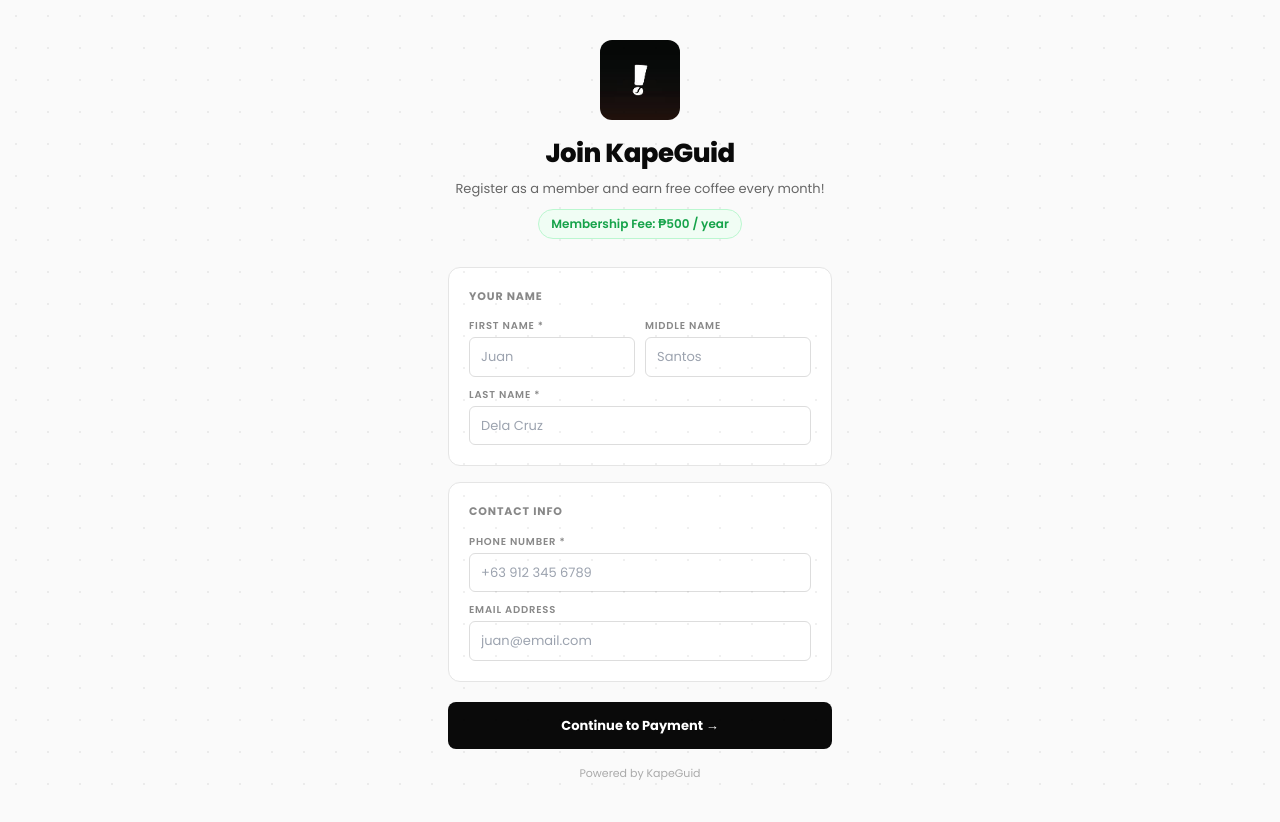
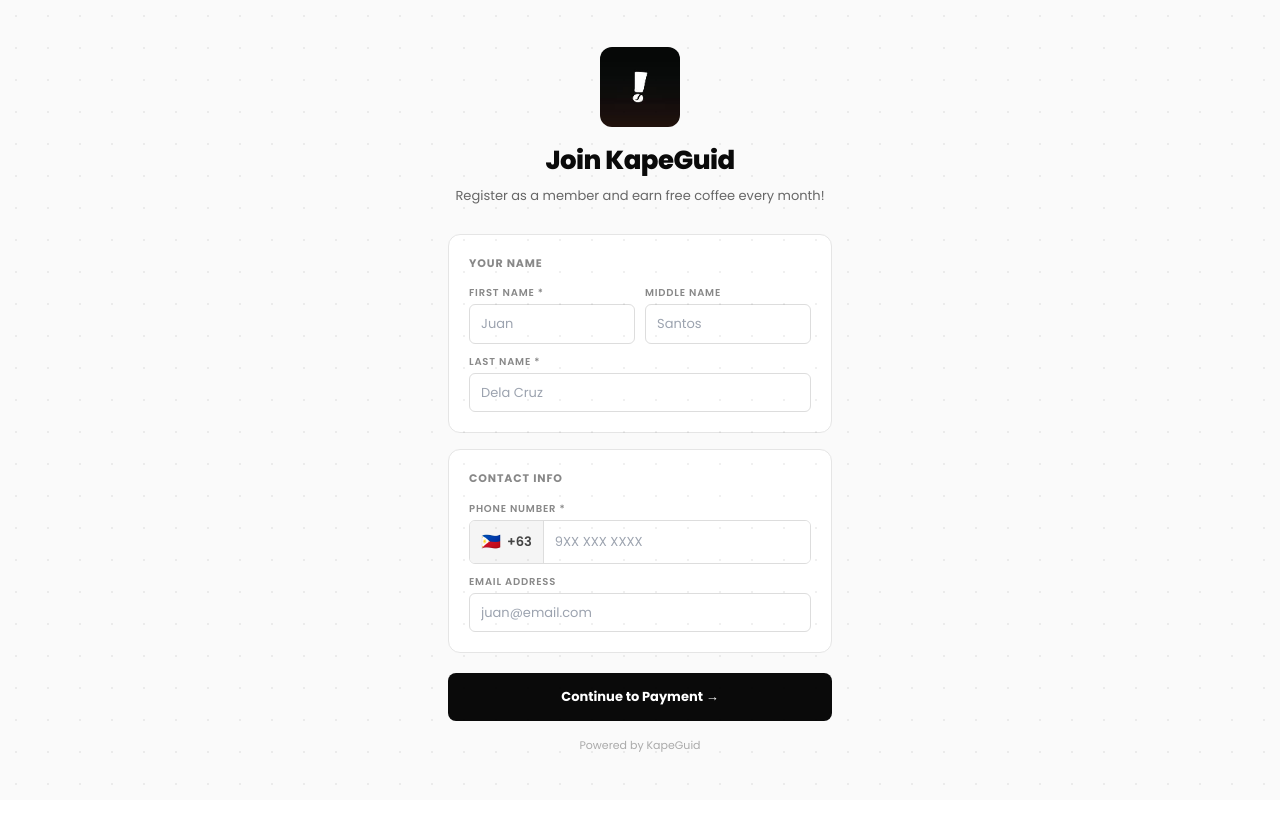
Before and after one commit to atundaryl-ops/kapeguidv2, a Next.js app: page /register in a window 1280 px wide. After the commit the page ends 800 px from the top, so only its background shows below. Built offline with nearby package versions, Linux system fonts and the light colour scheme; no server answers.

Commit message:
adjustment6

```diff
--- a/app/customers/page.tsx
+++ b/app/customers/page.tsx
@@ -32,7 +32,7 @@
     const q = search.toLowerCase();
     let list = customers;
     if (filter === "active")   list = list.filter((c) => c.is_active);
-    if (filter === "inactive") list = list.filter((c) => !c.is_active && c.payment_status !== "submitted");
+    if (filter === "inactive") list = list.filter((c) => !c.is_active && c.payment_status !== "submitted" && c.payment_status !== "rejected");
     if (filter === "pending")  list = list.filter((c) => c.payment_status === "submitted");
     if (filter === "rejected") list = list.filter((c) => c.payment_status === "rejected");
     if (q) list = list.filter((c) =>
@@ -46,7 +46,7 @@
   const counts = {
   all:      customers.length,
   active:   customers.filter((c) => c.is_active).length,
-  inactive: customers.filter((c) => !c.is_active && c.payment_status !== "submitted").length,
+  inactive: customers.filter((c) => !c.is_active && c.payment_status !== "submitted" && c.payment_status !== "rejected").length,
   pending:  customers.filter((c) => c.payment_status === "submitted").length,
   rejected: customers.filter((c) => c.payment_status === "rejected").length,
 };
--- a/app/register/page.tsx
+++ b/app/register/page.tsx
@@ -34,8 +34,8 @@
     const e: Record<string, string> = {};
     if (!form.first_name.trim()) e.first_name = "First name is required";
     if (!form.last_name.trim())  e.last_name  = "Last name is required";
-    if (!form.phone.trim())      e.phone      = "Phone number is required";
-    else if (!/^[0-9+\-\s()]{7,15}$/.test(form.phone.trim())) e.phone = "Invalid phone number";
+    if (!form.phone.trim())           e.phone = "Phone number is required";
+    else if (!/^9[0-9]{9}$/.test(form.phone.trim())) e.phone = "Must start with 9 and be 10 digits (e.g. 9171234567)";
     if (form.email && !/^[^\s@]+@[^\s@]+\.[^\s@]+$/.test(form.email)) e.email = "Invalid email";
     setErrors(e);
     return Object.keys(e).length === 0;
@@ -70,7 +70,7 @@
       first_name:      form.first_name.trim(),
       middle_name:     form.middle_name.trim() || null,
       last_name:       form.last_name.trim(),
-      phone:           form.phone.trim(),
+      phone:            `+63${form.phone.trim()}`,
       email:           form.email.trim() || null,
       qr_code,
       card_issue_date: today,
@@ -280,9 +280,7 @@
           <p style={{ fontSize: 13, color: "#666", marginTop: 6 }}>
             Register as a member and earn free coffee every month!
           </p>
-          <div style={{ display: "inline-flex", alignItems: "center", gap: 6, background: "#F0FDF4", border: "1px solid #BBF7D0", borderRadius: 20, padding: "5px 12px", marginTop: 10 }}>
-            <span style={{ fontSize: 12, color: "#16A34A", fontWeight: 600 }}>Membership Fee: ₱500 / year</span>
-          </div>
+
         </div>
 
         {serverError && (
@@ -324,10 +322,21 @@
           <p style={{ fontSize: 11, fontWeight: 700, textTransform: "uppercase", letterSpacing: "0.08em", color: "#888", marginBottom: 14 }}>Contact Info</p>
           <div style={{ marginBottom: 10 }}>
             <label style={{ fontSize: 10, fontWeight: 600, textTransform: "uppercase", letterSpacing: "0.08em", color: "#888", display: "block", marginBottom: 4 }}>Phone Number *</label>
-            <input type="tel"
-              style={{ width: "100%", padding: "9px 11px", borderRadius: 6, border: `1px solid ${errors.phone ? "#FCA5A5" : "#DDD"}`, fontSize: 13, fontFamily: "Poppins, sans-serif", outline: "none" }}
-              placeholder="+63 912 345 6789" value={form.phone}
-              onChange={(e) => setForm({ ...form, phone: e.target.value })} />
+            <div style={{ display: "flex", border: `1px solid ${errors.phone ? "#FCA5A5" : "#DDD"}`, borderRadius: 6, overflow: "hidden", background: "#FFF" }}>
+                    <div style={{ display: "flex", alignItems: "center", gap: 6, padding: "9px 11px", background: "#F5F5F5", borderRight: "1px solid #DDD", flexShrink: 0 }}>
+                        <span style={{ fontSize: 16 }}>🇵🇭</span>
+                        <span style={{ fontSize: 13, fontWeight: 600, color: "#444", fontFamily: "Poppins, sans-serif" }}>+63</span>
+                    </div>
+                    <input type="tel"
+                        style={{ flex: 1, padding: "9px 11px", border: "none", fontSize: 13, fontFamily: "Poppins, sans-serif", outline: "none" }}
+                        placeholder="9XX XXX XXXX"
+                        maxLength={10}
+                        value={form.phone}
+                        onChange={(e) => {
+                        const val = e.target.value.replace(/\D/g, "").slice(0, 10);
+                        setForm({ ...form, phone: val });
+                        }} />
+                    </div>
             {errors.phone && <p style={{ fontSize: 10, color: "#DC2626", marginTop: 3 }}>{errors.phone}</p>}
           </div>
           <div>
--- a/app/scan/page.tsx
+++ b/app/scan/page.tsx
@@ -290,10 +290,10 @@
           </div>
         )}
 
-        <style>{`
+       <style dangerouslySetInnerHTML={{ __html: `
           #qr-reader video { object-fit: cover; width: 100% !important; height: 100% !important; border-radius: 0; }
           #qr-reader img, #qr-reader button, #qr-reader > div:last-child { display: none !important; }
-        `}</style>
+        `}} />
       </div>
     </div>
   );
```
